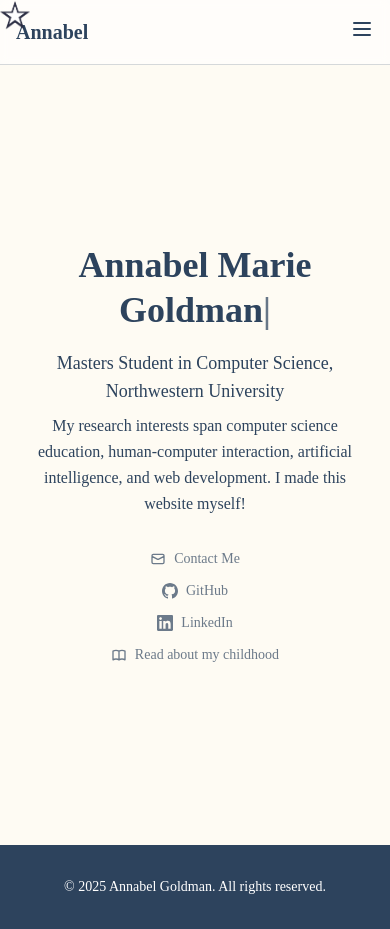
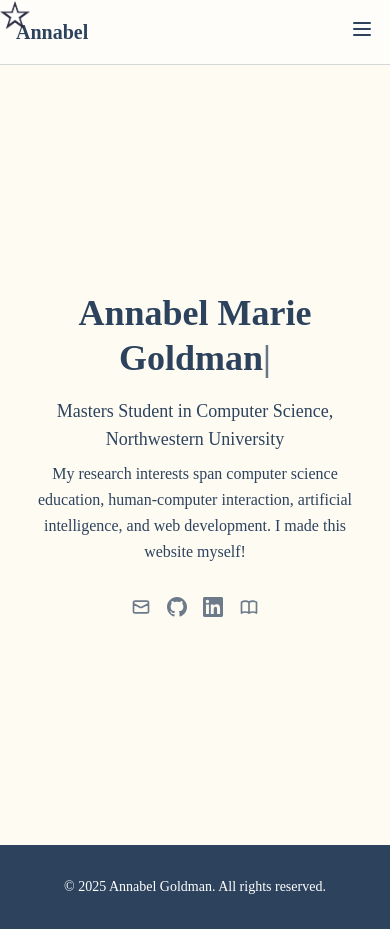
Before and after one commit to annabel-goldman/personal-website, a Next.js app: page / in a window 390 px wide. Built offline with nearby package versions, Linux system fonts and the light colour scheme.

Commit message:
Better layout

```diff
--- a/components/Hero.tsx
+++ b/components/Hero.tsx
@@ -45,22 +45,22 @@ export default function Hero() {
         <p className="text-base sm:text-lg text-navy-800 mb-8 sm:mb-12 max-w-2xl leading-relaxed">
           {HOME_CONTENT.DESCRIPTION}
         </p>
-        <div className="flex flex-col sm:flex-row gap-3 sm:gap-4 justify-center md:justify-start items-center md:items-start text-navy-800/70">
-          <a href={`mailto:${LINKS.EMAIL}`} className="flex items-center gap-2 hover:text-navy-800 transition-colors text-sm sm:text-base">
-            <EmailIcon className="w-4 h-4 sm:w-5 sm:h-5" />
-            {HOME_CONTENT.BUTTONS.CONTACT_ME}
+        <div className="flex flex-row gap-4 justify-center md:justify-start items-center text-navy-800/70 flex-nowrap">
+          <a href={`mailto:${LINKS.EMAIL}`} className="flex items-center gap-2 hover:text-navy-800 transition-colors whitespace-nowrap" aria-label={HOME_CONTENT.BUTTONS.CONTACT_ME}>
+            <EmailIcon className="w-5 h-5" />
+            <span className="hidden lg:inline">{HOME_CONTENT.BUTTONS.CONTACT_ME}</span>
           </a>
-          <a href={LINKS.GITHUB} target="_blank" rel="noopener noreferrer" className="flex items-center gap-2 hover:text-navy-800 transition-colors text-sm sm:text-base">
-            <GitHubIcon className="w-4 h-4 sm:w-5 sm:h-5" />
-            {HOME_CONTENT.BUTTONS.GITHUB}
+          <a href={LINKS.GITHUB} target="_blank" rel="noopener noreferrer" className="flex items-center gap-2 hover:text-navy-800 transition-colors whitespace-nowrap" aria-label={HOME_CONTENT.BUTTONS.GITHUB}>
+            <GitHubIcon className="w-5 h-5" />
+            <span className="hidden lg:inline">{HOME_CONTENT.BUTTONS.GITHUB}</span>
           </a>
-          <a href={LINKS.LINKEDIN} target="_blank" rel="noopener noreferrer" className="flex items-center gap-2 hover:text-navy-800 transition-colors text-sm sm:text-base">
-            <LinkedInIcon className="w-4 h-4 sm:w-5 sm:h-5" />
-            {HOME_CONTENT.BUTTONS.LINKEDIN}
+          <a href={LINKS.LINKEDIN} target="_blank" rel="noopener noreferrer" className="flex items-center gap-2 hover:text-navy-800 transition-colors whitespace-nowrap" aria-label={HOME_CONTENT.BUTTONS.LINKEDIN}>
+            <LinkedInIcon className="w-5 h-5" />
+            <span className="hidden lg:inline">{HOME_CONTENT.BUTTONS.LINKEDIN}</span>
           </a>
-          <a href={LINKS.CHILDHOOD_BLOG} target="_blank" rel="noopener noreferrer" className="flex items-center gap-2 hover:text-navy-800 transition-colors text-sm sm:text-base">
-            <BookIcon className="w-4 h-4 sm:w-5 sm:h-5" />
-            {HOME_CONTENT.BUTTONS.CHILDHOOD_BLOG}
+          <a href={LINKS.CHILDHOOD_BLOG} target="_blank" rel="noopener noreferrer" className="flex items-center gap-2 hover:text-navy-800 transition-colors whitespace-nowrap" aria-label={HOME_CONTENT.BUTTONS.CHILDHOOD_BLOG}>
+            <BookIcon className="w-5 h-5" />
+            <span className="hidden lg:inline">{HOME_CONTENT.BUTTONS.CHILDHOOD_BLOG}</span>
           </a>
         </div>
       </div>
```
